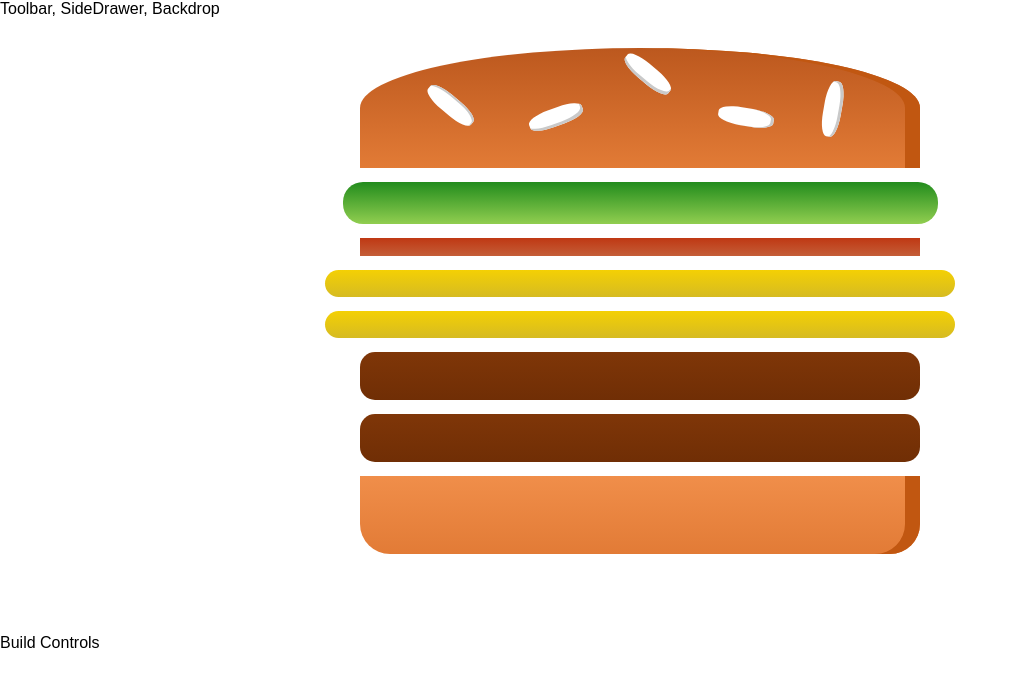
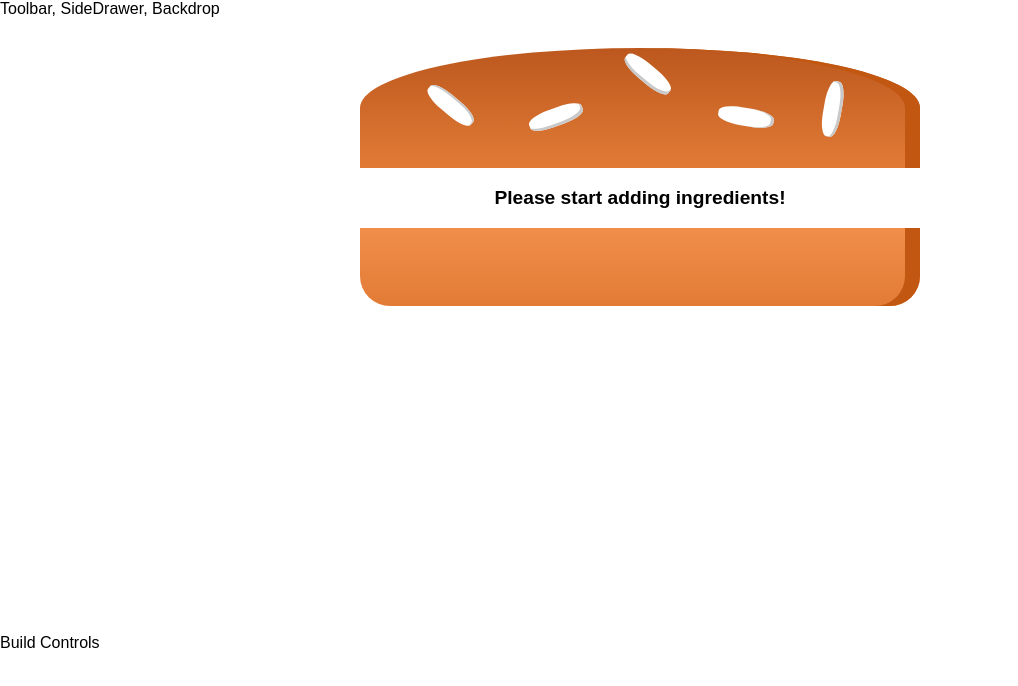
Before and after one commit to zabroski/burger-app, a React app: page / in a window 1280 px wide. Shown: the top 686 px of the page, without its empty margins (0-1018 px from the left). Built offline with nearby package versions, Linux system fonts and the light colour scheme.

Commit message:
calculed ingredients sum dynamic

```diff
--- a/src/components/Burger/Burger.js
+++ b/src/components/Burger/Burger.js
@@ -5,11 +5,18 @@
 
 
 const burger = (props) => {
-    const transformedIngredients = Object.keys(props.ingredients).map(igkey => {
+
+    let transformedIngredients = Object.keys(props.ingredients).map(igkey => {
             return [...Array(props.ingredients[igkey])].map((_, i) => {
                return <BurgerIngredient key={igkey + i} type={igkey} />;
             });
-        });
+        })
+        .reduce((arr, el) => {
+            return arr.concat(el)
+        }, []);
+        if (transformedIngredients.length === 0) {
+            transformedIngredients = <p>Please start adding ingredients!</p>
+        }
 
     return(
         <div className={classes.Burger}>
--- a/src/containers/BurgerBuilder/BurgerBuilder.js
+++ b/src/containers/BurgerBuilder/BurgerBuilder.js
@@ -5,10 +5,10 @@
 class BurgerBuilder extends Component {
     state = {
         ingredients: {
-            salad: 1,
-            bacon: 1,
-            cheese: 2,
-            meat: 2
+            salad: 0,
+            bacon: 0,
+            cheese: 0,
+            meat: 0
         }
     }
     render() {
```
